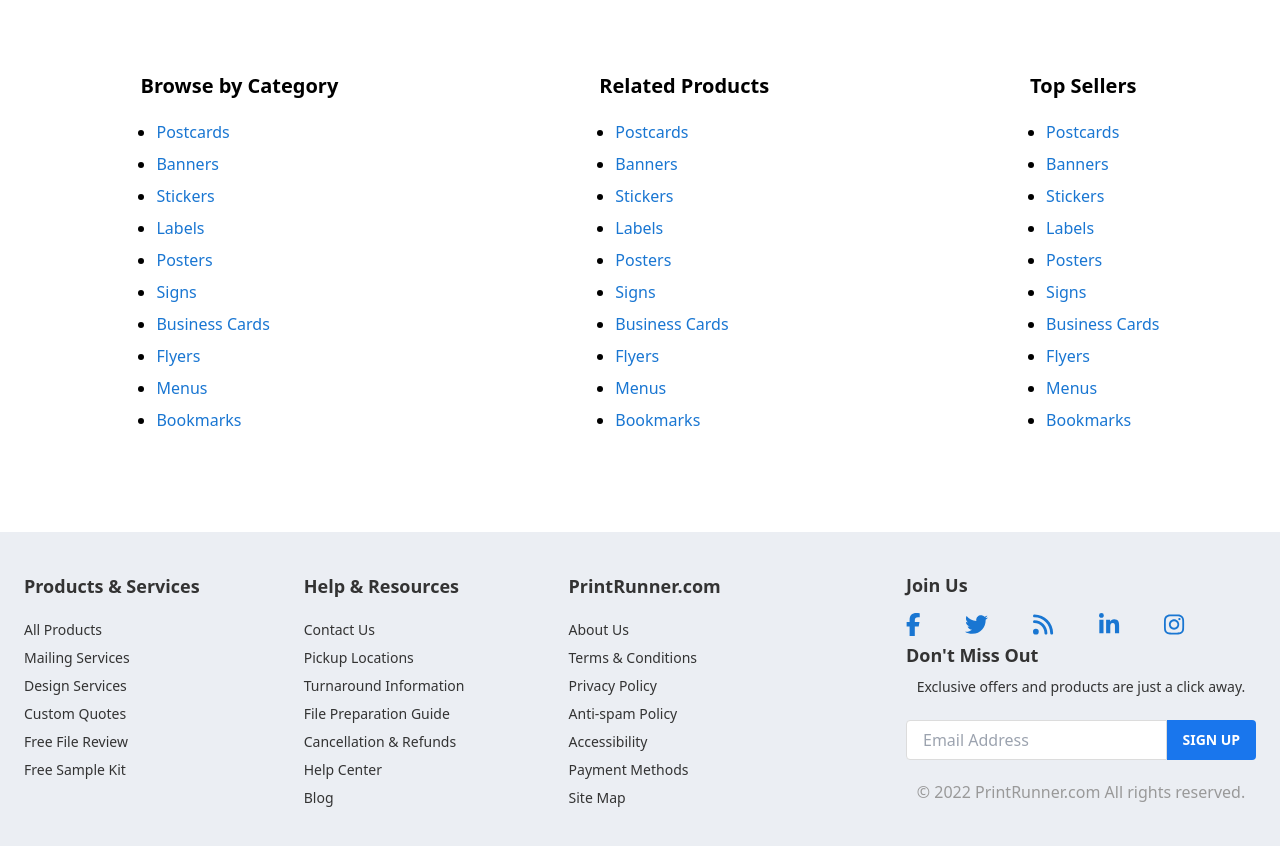
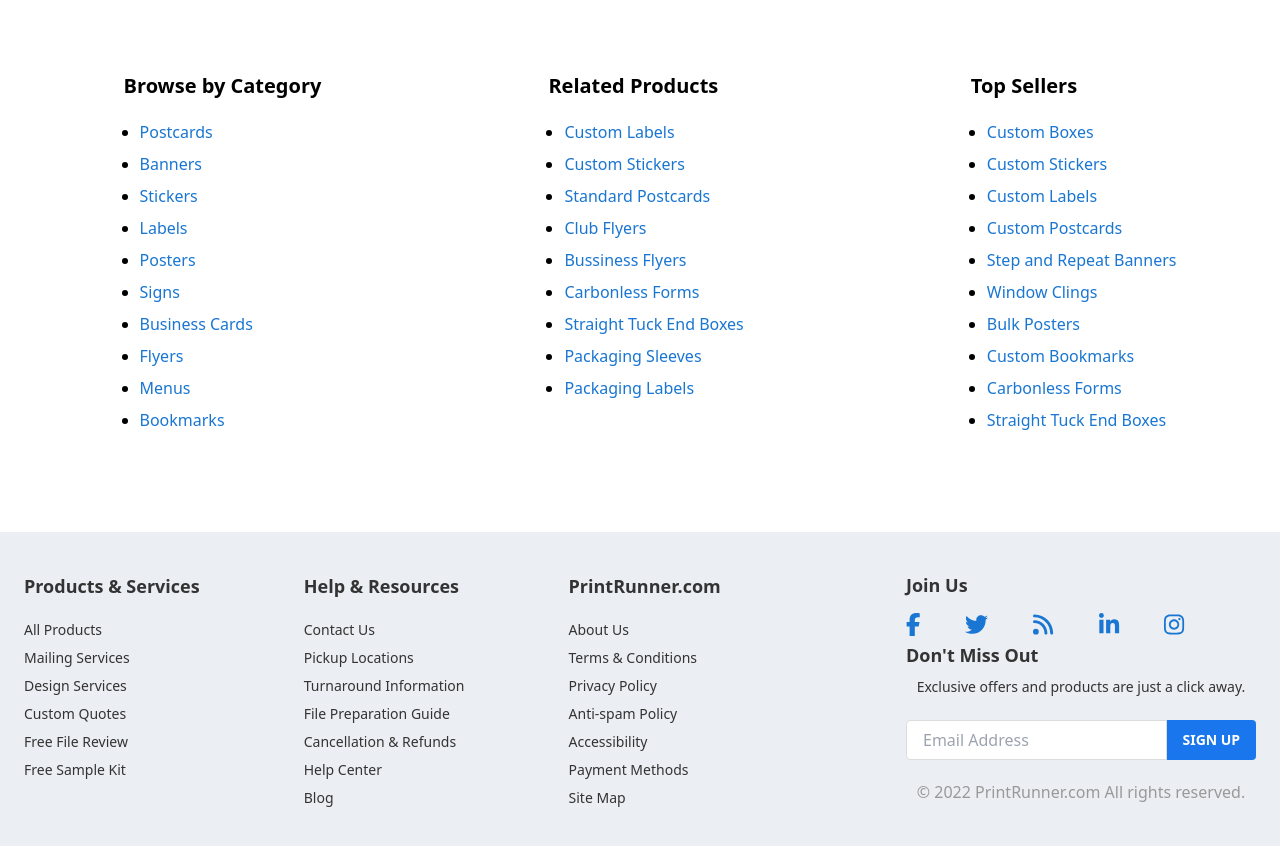
Before and after one commit to exzerth/PrintRunner, a Next.js app: page /banners in a window 1280 px wide. Shown: the part 3760-4606 px from the top of the page. Built offline with nearby package versions, Linux system fonts and the light colour scheme.

Commit message:
Editing bannerLinks text

```diff
--- a/components/BannerLinks.jsx
+++ b/components/BannerLinks.jsx
@@ -23,31 +23,30 @@
         <div className='p-5 pl-10'>
             <h2 className="md:font-semibold font-bold md:text-xl text-lg pb-5">Related Products</h2>
             <ul className="ml-4 marker:text-black list-disc flex flex-col space-y-2 ">
-                <Link href="" className="text-primary hover:underline"><li>Postcards</li></Link>
-                <Link href="/banners" className="text-primary hover:underline"><li>Banners</li></Link>
-                <Link href="" className="text-primary hover:underline"><li>Stickers</li></Link>
-                <Link href="" className="text-primary hover:underline"><li>Labels</li></Link>
-                <Link href="" className="text-primary hover:underline"><li>Posters</li></Link>
-                <Link href="" className="text-primary hover:underline"><li>Signs</li></Link>
-                <Link href="" className="text-primary hover:underline"><li>Business Cards</li></Link>
-                <Link href="" className="text-primary hover:underline"><li>Flyers</li></Link>
-                <Link href="" className="text-primary hover:underline"><li>Menus</li></Link>
-                <Link href="" className="text-primary hover:underline"><li>Bookmarks</li></Link>
+                <Link href="" className="text-primary hover:underline"><li>Custom Labels</li></Link>
+                <Link href="/banners" className="text-primary hover:underline"><li>Custom Stickers</li></Link>
+                <Link href="" className="text-primary hover:underline"><li>Standard Postcards</li></Link>
+                <Link href="" className="text-primary hover:underline"><li>Club Flyers</li></Link>
+                <Link href="" className="text-primary hover:underline"><li>Bussiness Flyers</li></Link>
+                <Link href="" className="text-primary hover:underline"><li>Carbonless Forms</li></Link>
+                <Link href="" className="text-primary hover:underline"><li>Straight Tuck End Boxes</li></Link>
+                <Link href="" className="text-primary hover:underline"><li>Packaging Sleeves </li></Link>
+                <Link href="" className="text-primary hover:underline"><li>Packaging Labels</li></Link>
             </ul>
         </div>
         <div className='p-5 pl-10'>
             <h2 className="md:font-semibold font-bold md:text-xl pb-5 text-lg">Top Sellers</h2>
             <ul className="ml-4 marker:text-black list-disc flex flex-col space-y-2 ">
-                <Link href="" className="text-primary hover:underline"><li>Postcards</li></Link>
-                <Link href="/banners" className="text-primary hover:underline"><li>Banners</li></Link>
-                <Link href="" className="text-primary hover:underline"><li>Stickers</li></Link>
-                <Link href="" className="text-primary hover:underline"><li>Labels</li></Link>
-                <Link href="" className="text-primary hover:underline"><li>Posters</li></Link>
-                <Link href="" className="text-primary hover:underline"><li>Signs</li></Link>
-                <Link href="" className="text-primary hover:underline"><li>Business Cards</li></Link>
-                <Link href="" className="text-primary hover:underline"><li>Flyers</li></Link>
-                <Link href="" className="text-primary hover:underline"><li>Menus</li></Link>
-                <Link href="" className="text-primary hover:underline"><li>Bookmarks</li></Link>
+                <Link href="" className="text-primary hover:underline"><li>Custom Boxes</li></Link>
+                <Link href="/banners" className="text-primary hover:underline"><li>Custom Stickers</li></Link>
+                <Link href="" className="text-primary hover:underline"><li>Custom Labels</li></Link>
+                <Link href="" className="text-primary hover:underline"><li>Custom Postcards</li></Link>
+                <Link href="" className="text-primary hover:underline"><li>Step and Repeat Banners</li></Link>
+                <Link href="" className="text-primary hover:underline"><li>Window Clings</li></Link>
+                <Link href="" className="text-primary hover:underline"><li>Bulk Posters</li></Link>
+                <Link href="" className="text-primary hover:underline"><li>Custom Bookmarks</li></Link>
+                <Link href="" className="text-primary hover:underline"><li>Carbonless Forms</li></Link>
+                <Link href="" className="text-primary hover:underline"><li>Straight Tuck End Boxes</li></Link>
             </ul>
         </div>
     </div>
```
